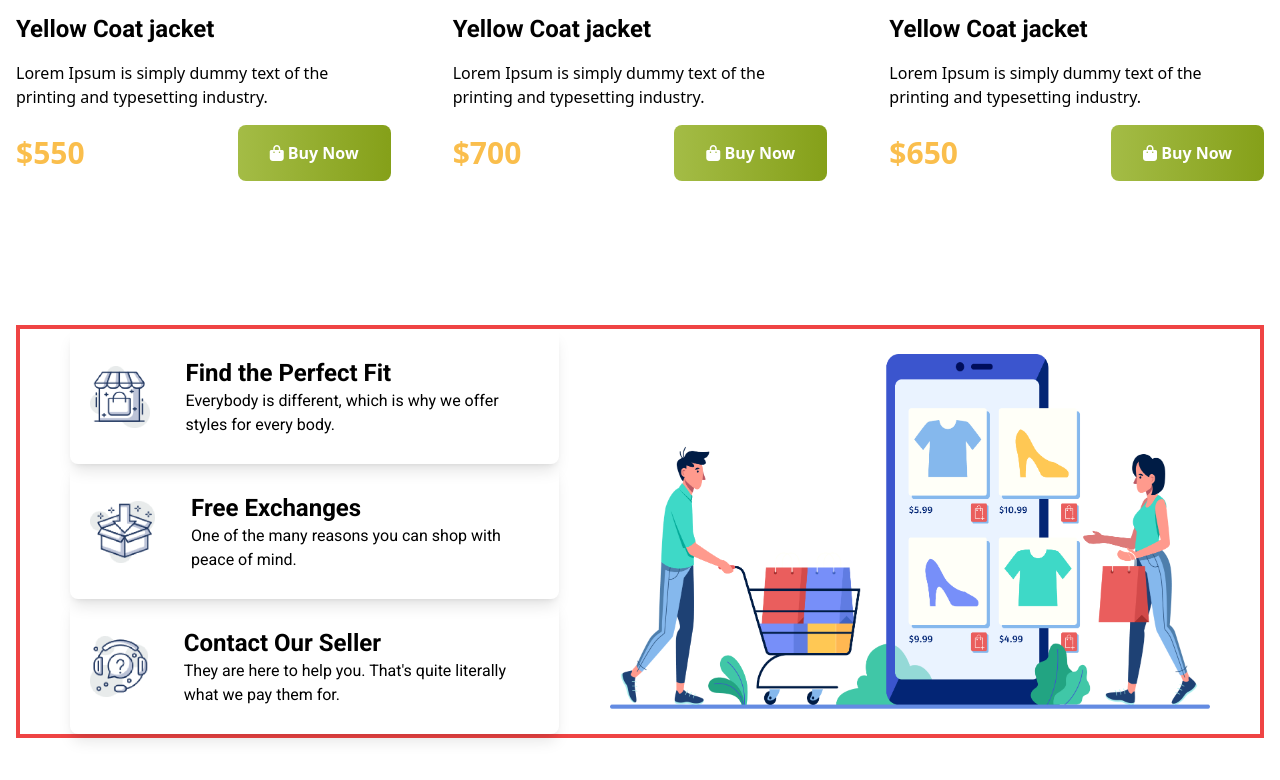
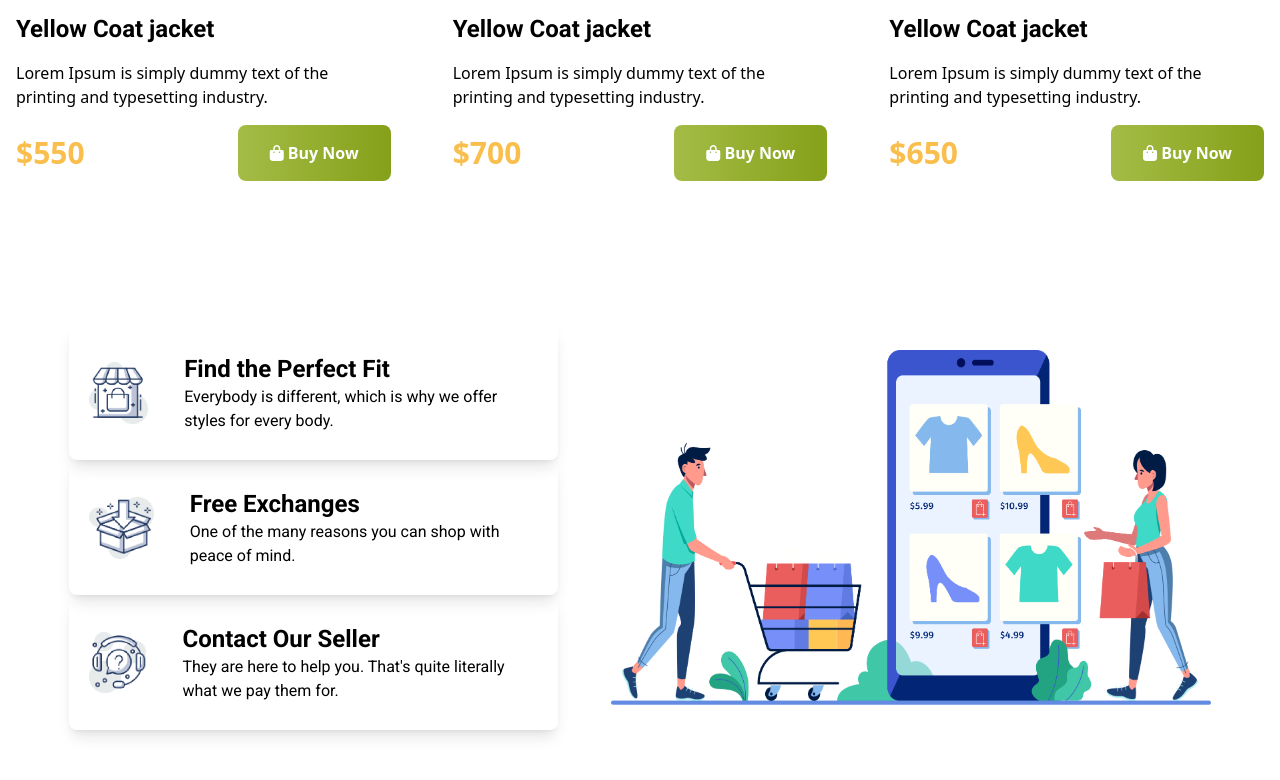
Before and after one commit to abtahi-000/penguin-tailwind, a plain HTML site: page penguin.html in a window 1280 px wide. Shown: the part 1767-2547 px from the top of the page. Drawn offline with nearby package versions, Linux system fonts and the light colour scheme.

Commit message:
border removed

```diff
--- a/penguin.html
+++ b/penguin.html
@@ -128,7 +128,7 @@
     </main>
 
     <footer class="md:max-w-7xl p-4 md:mx-auto flex-col">
-        <div class=" md:flex md:max-w-7xl mx-auto md:justify-evenly md:items-center border-4 border-red-500 md:my-28">
+        <div class=" md:flex md:max-w-7xl mx-auto md:justify-evenly md:items-center md:my-28">
             <div>
 
                 <div class="md:flex md:w-[489px] md:h-[135px] shadow-lg md:items-center md:justify-center p-5 rounded-lg">
```
